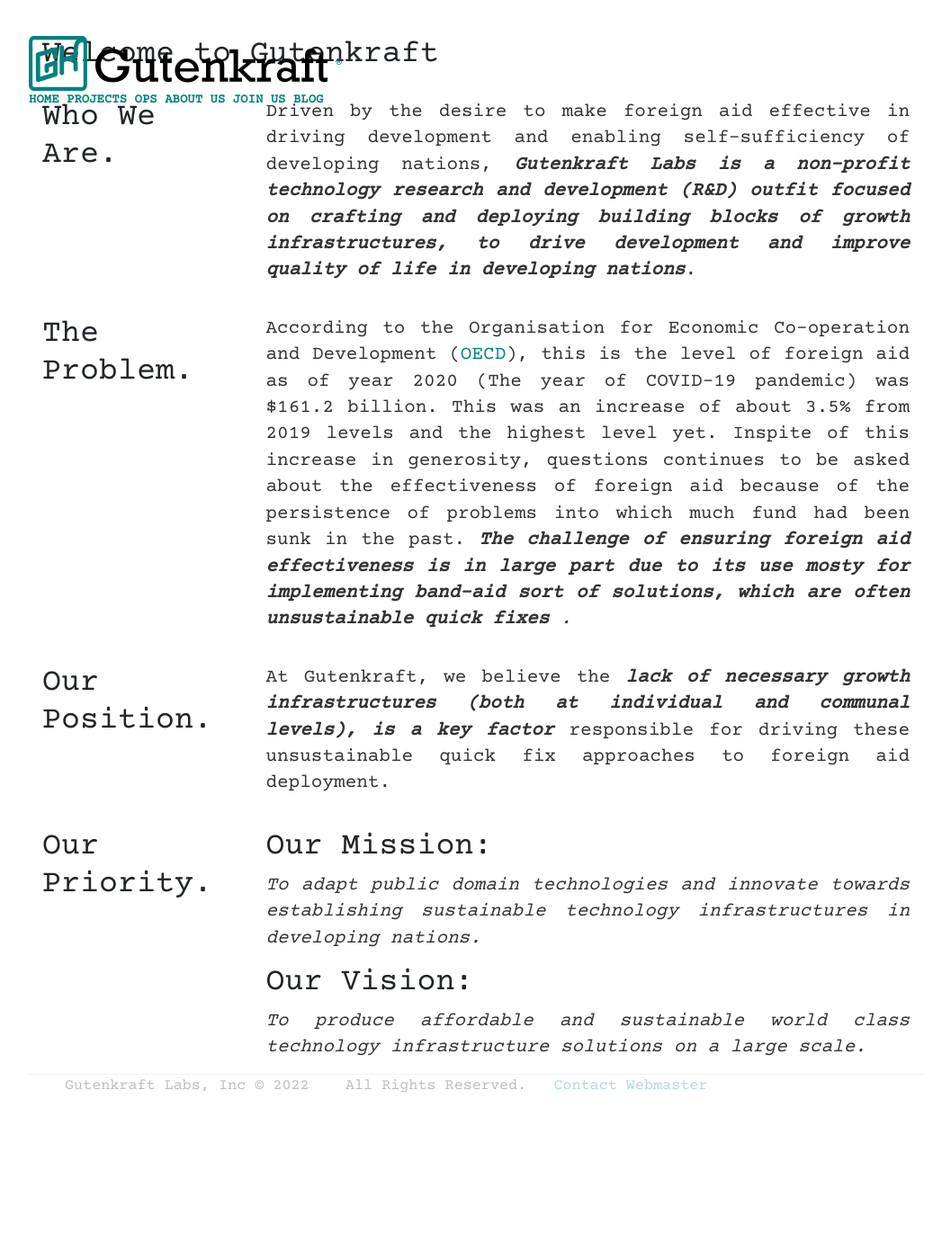
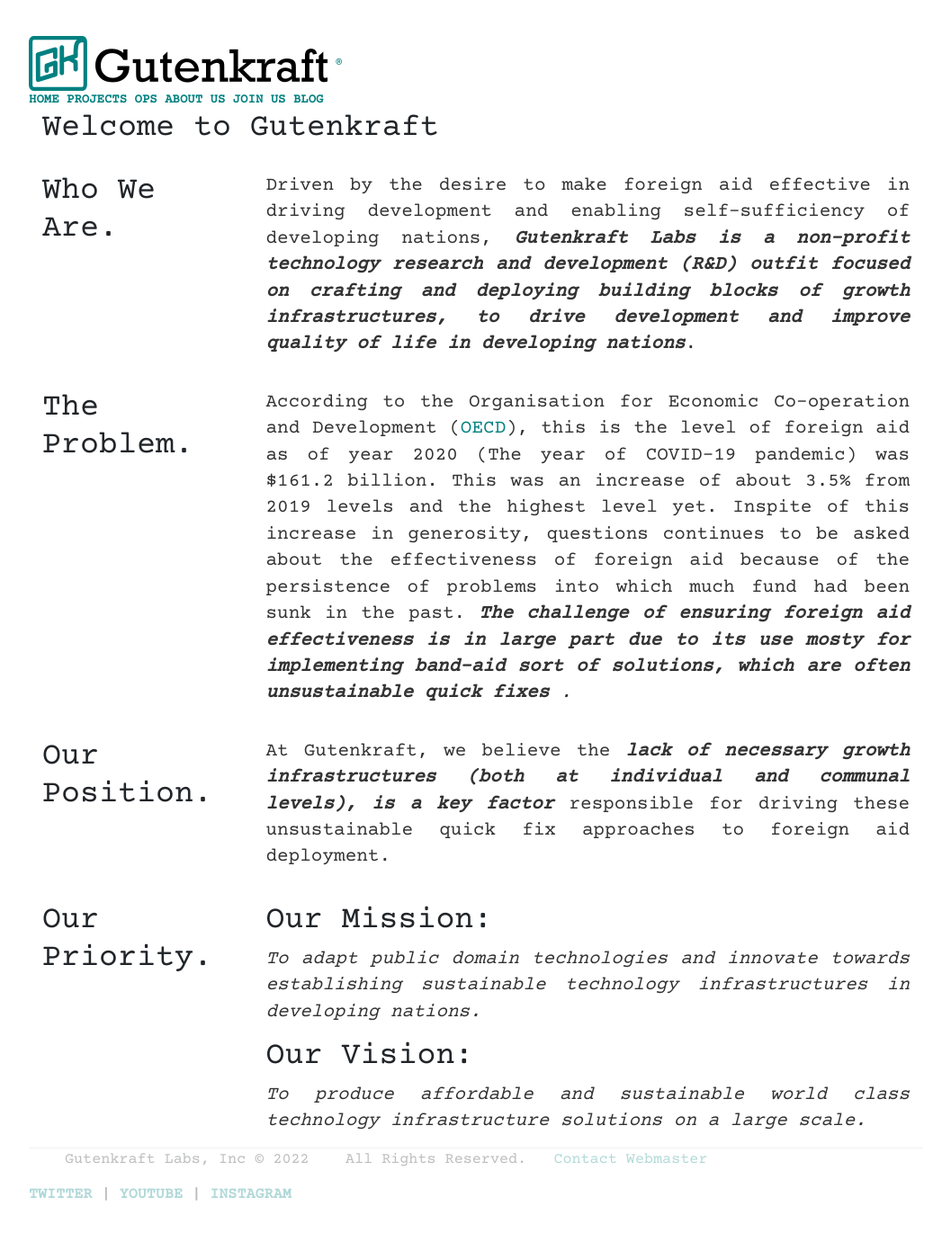
Before and after one commit to oferonmi/datafilik.github.io, a Jekyll site: the page built from index.html, in a window 1280 px wide. Shown: the whole page at 90% size, without its empty margins (111-1168 px from the left). Built offline with Jekyll 4.4.1, drawn with Linux system fonts in a browser that asks for light colours; some web fonts are replaced; before the commit the page ends 1260 px from its top, so only the background shows below that.

Commit message:
footer update

```diff
--- a/_includes/footer.html
+++ b/_includes/footer.html
@@ -6,4 +6,10 @@
 		</li>
 	</ul>
 
+	<nav>
+		<a href="https://twitter.com/gutenkraft">TWITTER</a> |
+		<a href="https://www.youtube.com/channel/UC7J4ZVxLPzPHqExVZnk1Ykw">YOUTUBE</a> |
+		<a href="https://www.instagram.com/gutenkraftlabs/">INSTAGRAM</a>
+	</nav>
+
 </div> <!-- /footer -->
--- a/css/main.css
+++ b/css/main.css
@@ -51,7 +51,7 @@
 }
 
 div.header{
-    position: fixed;
+    /* position: fixed; */
     background-color: rgba(47, 90, 47, 0);
     opacity: 1;
 }
```
